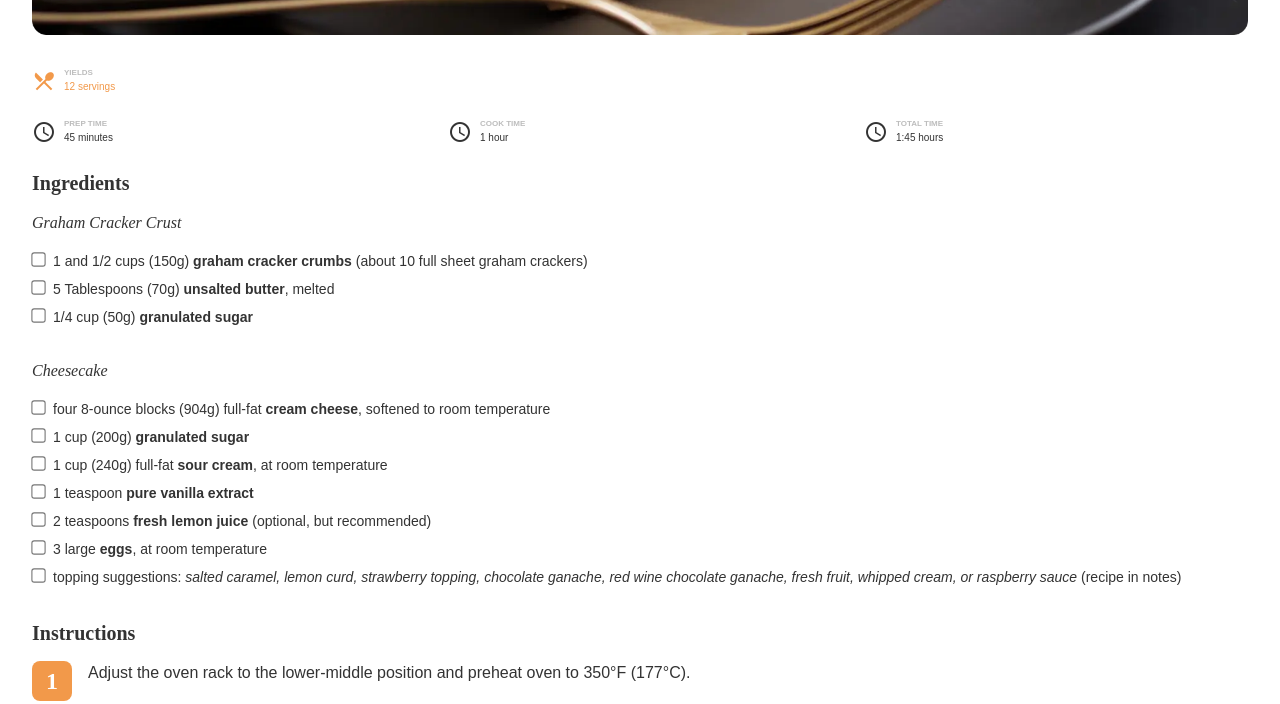
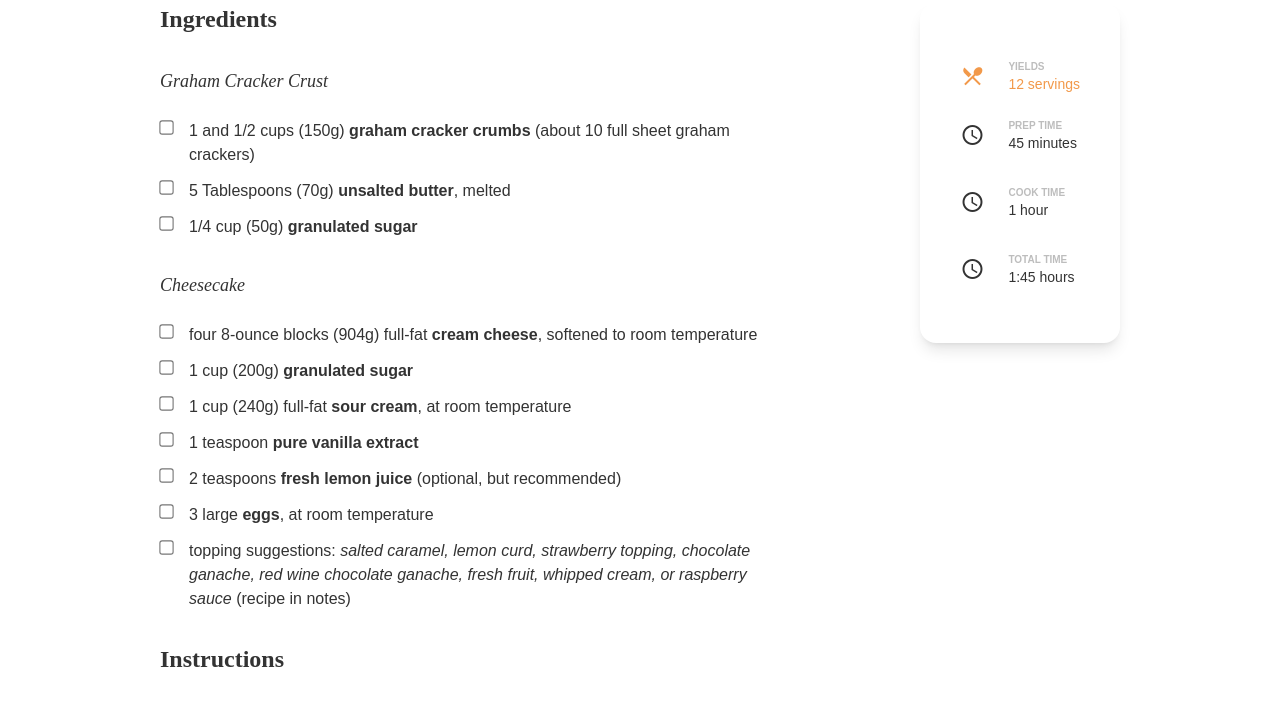
Before and after one commit to Danak-UY/recipe-page, a website: page index.html in a window 1280 px wide. Shown: the part 679-1383 px from the top of the page. Drawn offline with Linux system fonts and the light colour scheme.

Commit message:
feat: desktop styles

```diff
--- a/index.html
+++ b/index.html
@@ -21,89 +21,105 @@
   </head>
   <body class="text-gray-dark">
     <div
-      class="container flex min-h-screen max-w-7xl flex-col gap-6 p-4 py-8 md:p-8"
+      class="container flex min-h-screen max-w-5xl flex-col gap-6 p-4 py-8 md:p-8"
     >
-      <header class="flex flex-col gap-3">
-        <h1 class="font-serif text-2xl font-bold">Classic Cheesecake Recipe</h1>
+      <header class="flex flex-col gap-3 md:gap-4">
+        <h1 class="font-serif text-2xl font-bold md:text-5xl">
+          Classic Cheesecake Recipe
+        </h1>
         <div class="flex items-start gap-3">
           <img src="./assets/6dots.svg" alt="" class="my-1 w-3.5" />
-          <p class="text-xs italic text-gray-neutral">
+          <p class="text-xs italic text-gray-neutral md:w-2/3 md:text-sm">
             Look no further for a creamy and ultra smooth classic cheesecake
             recipe! Paired with a buttery graham cracker crust, no one can deny
             its simple decadence. For the best results, bake in a water bath.
           </p>
         </div>
-      </header>
 
-      <main class="mb-8 flex flex-col">
         <img
           src="./assets/cheesecake.webp"
           alt="Slice of cheesecake"
-          class="my-2"
+          class="my-2 aspect-[1938/940] md:mb-8"
         />
+      </header>
 
-        <div>
-          <aside class="my-6 flex flex-col gap-6">
-            <section class="grid grid-cols-3 gap-8">
+      <main
+        class="mb-8 md:flex md:flex-row-reverse md:items-start md:gap-24 lg:gap-40"
+      >
+        <aside
+          class="mb-6 flex shrink-0 flex-col gap-6 md:rounded-2xl md:bg-white md:px-10 md:py-14 md:shadow-lg"
+        >
+          <section class="grid grid-cols-3 gap-8 md:grid-cols-1">
             <div class="flex items-center gap-4">
-                <span class="material-icons-outlined w-4 text-orange">
+              <span class="material-icons-outlined w-4 text-orange md:w-8">
                 restaurant_menu
               </span>
               <p class="flex flex-col">
-                  <span class="text-3xs font-bold uppercase text-gray-light">
+                <span
+                  class="text-3xs font-bold uppercase text-gray-light md:text-2xs"
+                >
                   Yields
                 </span>
-                  <span class="text-2xs text-orange">12 servings</span>
+                <span class="text-2xs text-orange md:text-sm">12 servings</span>
               </p>
             </div>
           </section>
-            <section class="grid grid-cols-3 gap-8">
+          <section class="grid grid-cols-3 gap-8 md:grid-cols-1">
             <div class="flex items-center gap-4">
-                <span class="material-icons-outlined w-4"> schedule </span>
+              <span class="material-icons-outlined w-4 md:w-8"> schedule </span>
               <p class="flex flex-col">
-                  <span class="text-3xs font-bold uppercase text-gray-light">
+                <span
+                  class="text-3xs font-bold uppercase text-gray-light md:text-2xs"
+                >
                   Prep time
                 </span>
-                  <span class="text-2xs">45 minutes</span>
+                <span class="text-2xs md:text-sm">45 minutes</span>
               </p>
             </div>
             <div class="flex items-center gap-4">
-                <span class="material-icons-outlined w-4"> schedule </span>
+              <span class="material-icons-outlined w-4 md:w-8"> schedule </span>
               <p class="flex flex-col">
-                  <span class="text-3xs font-bold uppercase text-gray-light">
+                <span
+                  class="text-3xs font-bold uppercase text-gray-light md:text-2xs"
+                >
                   Cook time
                 </span>
-                  <span class="text-2xs">1 hour</span>
+                <span class="text-2xs md:text-sm">1 hour</span>
               </p>
             </div>
             <div class="flex items-center gap-4">
-                <span class="material-icons-outlined w-4"> schedule </span>
+              <span class="material-icons-outlined w-4 md:w-8"> schedule </span>
               <p class="flex flex-col">
-                  <span class="text-3xs font-bold uppercase text-gray-light">
+                <span
+                  class="text-3xs font-bold uppercase text-gray-light md:text-2xs"
+                >
                   Total time
                 </span>
-                  <span class="text-2xs">1:45 hours</span>
+                <span class="text-2xs md:text-sm">1:45 hours</span>
               </p>
             </div>
           </section>
         </aside>
 
+        <div>
           <section>
-            <h2 class="mb-3.5 font-serif text-xl font-bold">Ingredients</h2>
+            <h2 class="mb-3.5 font-serif text-xl font-bold md:mb-8 md:text-2xl">
+              Ingredients
+            </h2>
 
             <article class="mb-8">
-              <h3 class="mb-4 font-serif text-base italic">
+              <h3 class="mb-4 font-serif text-base italic md:mb-6 md:text-lg">
                 Graham Cracker Crust
               </h3>
-              <ul class="flex flex-col gap-2">
+              <ul class="flex flex-col gap-2 md:gap-3">
                 <li class="flex items-start gap-2">
                   <input
                     type="checkbox"
-                    class="mt-[2px] scale-110 accent-orange"
+                    class="mt-[2px] scale-110 accent-orange md:mr-2"
                     name="Graham Cracker Crust"
                     id="gcc-01"
                   />
-                  <label for="gcc-01" class="text-sm">
+                  <label for="gcc-01" class="text-sm md:text-base">
                     1 and 1/2 cups (150g)
                     <strong class="font-bold">graham cracker crumbs</strong>
                     (about 10 full sheet graham crackers)
@@ -112,11 +128,11 @@
                 <li class="flex items-start gap-2">
                   <input
                     type="checkbox"
-                    class="mt-[2px] scale-110 accent-orange"
+                    class="mt-[2px] scale-110 accent-orange md:mr-2"
                     name="Graham Cracker Crust"
                     id="gcc-02"
                   />
-                  <label for="gcc-02" class="text-sm">
+                  <label for="gcc-02" class="text-sm md:text-base">
                     5 Tablespoons (70g)
                     <strong class="font-bold">unsalted butter</strong>, melted
                   </label>
@@ -124,11 +140,11 @@
                 <li class="flex items-start gap-2">
                   <input
                     type="checkbox"
-                    class="mt-[2px] scale-110 accent-orange"
+                    class="mt-[2px] scale-110 accent-orange md:mr-2"
                     name="Graham Cracker Crust"
                     id="gcc-03"
                   />
-                  <label for="gcc-03" class="text-sm">
+                  <label for="gcc-03" class="text-sm md:text-base">
                     1/4 cup (50g)
                     <strong class="font-bold">granulated sugar</strong>
                   </label>
@@ -137,16 +153,18 @@
             </article>
 
             <article class="mb-8">
-              <h3 class="mb-4 font-serif text-base italic">Cheesecake</h3>
-              <ul class="flex flex-col gap-2">
+              <h3 class="mb-4 font-serif text-base italic md:mb-6 md:text-lg">
+                Cheesecake
+              </h3>
+              <ul class="flex flex-col gap-2 md:gap-3">
                 <li class="flex items-start gap-2">
                   <input
                     type="checkbox"
-                    class="mt-[2px] scale-110 accent-orange"
+                    class="mt-[2px] scale-110 accent-orange md:mr-2"
                     name="Cheesecake"
                     id="chc-01"
                   />
-                  <label for="chc-01" class="text-sm">
+                  <label for="chc-01" class="text-sm md:text-base">
                     four 8-ounce blocks (904g) full-fat
                     <strong class="font-bold">cream cheese</strong>, softened to
                     room temperature
@@ -155,11 +173,11 @@
                 <li class="flex items-start gap-2">
                   <input
                     type="checkbox"
-                    class="mt-[2px] scale-110 accent-orange"
+                    class="mt-[2px] scale-110 accent-orange md:mr-2"
                     name="Cheesecake"
                     id="chc-02"
                   />
-                  <label for="chc-02" class="text-sm">
+                  <label for="chc-02" class="text-sm md:text-base">
                     1 cup (200g)
                     <strong class="font-bold">granulated sugar</strong>
                   </label>
@@ -167,11 +185,11 @@
                 <li class="flex items-start gap-2">
                   <input
                     type="checkbox"
-                    class="mt-[2px] scale-110 accent-orange"
+                    class="mt-[2px] scale-110 accent-orange md:mr-2"
                     name="Cheesecake"
                     id="chc-04"
                   />
-                  <label for="chc-04" class="text-sm">
+                  <label for="chc-04" class="text-sm md:text-base">
                     1 cup (240g) full-fat
                     <strong class="font-bold">sour cream</strong>, at room
                     temperature
@@ -180,11 +198,11 @@
                 <li class="flex items-start gap-2">
                   <input
                     type="checkbox"
-                    class="mt-[2px] scale-110 accent-orange"
+                    class="mt-[2px] scale-110 accent-orange md:mr-2"
                     name="Cheesecake"
                     id="chc-05"
                   />
-                  <label for="chc-05" class="text-sm">
+                  <label for="chc-05" class="text-sm md:text-base">
                     1 teaspoon
                     <strong class="font-bold">pure vanilla extract</strong>
                   </label>
@@ -192,11 +210,11 @@
                 <li class="flex items-start gap-2">
                   <input
                     type="checkbox"
-                    class="mt-[2px] scale-110 accent-orange"
+                    class="mt-[2px] scale-110 accent-orange md:mr-2"
                     name="Cheesecake"
                     id="chc-06"
                   />
-                  <label for="chc-06" class="text-sm">
+                  <label for="chc-06" class="text-sm md:text-base">
                     2 teaspoons
                     <strong class="font-bold">fresh lemon juice</strong>
                     (optional, but recommended)
@@ -205,11 +223,11 @@
                 <li class="flex items-start gap-2">
                   <input
                     type="checkbox"
-                    class="mt-[2px] scale-110 accent-orange"
+                    class="mt-[2px] scale-110 accent-orange md:mr-2"
                     name="Cheesecake"
                     id="chc-07"
                   />
-                  <label for="chc-07" class="text-sm">
+                  <label for="chc-07" class="text-sm md:text-base">
                     3 large <strong class="font-bold">eggs</strong>, at room
                     temperature
                   </label>
@@ -217,11 +235,11 @@
                 <li class="flex items-start gap-2">
                   <input
                     type="checkbox"
-                    class="mt-[2px] scale-110 accent-orange"
+                    class="mt-[2px] scale-110 accent-orange md:mr-2"
                     name="Cheesecake"
                     id="chc-08"
                   />
-                  <label for="chc-08" class="text-sm"
+                  <label for="chc-08" class="text-sm md:text-base"
                     >topping suggestions:
                     <em class="italic">
                       salted caramel, lemon curd, strawberry topping, chocolate
@@ -236,10 +254,12 @@
           </section>
 
           <section>
-            <h2 class="mb-3.5 font-serif text-xl font-bold">Instructions</h2>
-            <ol class="mb-6 flex flex-col gap-6">
+            <h2 class="mb-3.5 font-serif text-xl font-bold md:mb-8 md:text-2xl">
+              Instructions
+            </h2>
+            <ol class="mb-6 flex flex-col gap-6 md:mb-8 md:gap-8">
               <li
-                class="flex flex-row items-start gap-4 [counter-increment:_instructions] before:flex before:aspect-square before:w-10 before:shrink-0 before:items-center before:justify-center before:rounded-lg before:bg-orange before:p-2 before:font-serif before:text-2xl before:font-bold before:leading-none before:text-white before:content-[counter(instructions)]"
+                class="flex flex-row items-start gap-4 [counter-increment:_instructions] before:flex before:aspect-square before:w-10 before:shrink-0 before:items-center before:justify-center before:rounded-lg before:bg-orange before:p-2 before:pt-0 before:font-serif before:text-2xl before:font-bold before:leading-none before:text-white before:content-[counter(instructions)]"
               >
                 <p>
                   Adjust the oven rack to the lower-middle position and preheat
@@ -247,7 +267,7 @@
                 </p>
               </li>
               <li
-                class="flex flex-row items-start gap-4 [counter-increment:_instructions] before:flex before:aspect-square before:w-10 before:shrink-0 before:items-center before:justify-center before:rounded-lg before:bg-orange before:p-2 before:font-serif before:text-2xl before:font-bold before:leading-none before:text-white before:content-[counter(instructions)]"
+                class="flex flex-row items-start gap-4 [counter-increment:_instructions] before:flex before:aspect-square before:w-10 before:shrink-0 before:items-center before:justify-center before:rounded-lg before:bg-orange before:p-2 before:pt-0 before:font-serif before:text-2xl before:font-bold before:leading-none before:text-white before:content-[counter(instructions)]"
               >
                 <p>
                   <strong class="font-bold">Make the crust:</strong> Using a
@@ -265,7 +285,7 @@
                 </p>
               </li>
               <li
-                class="flex flex-row items-start gap-4 [counter-increment:_instructions] before:flex before:aspect-square before:w-10 before:shrink-0 before:items-center before:justify-center before:rounded-lg before:bg-orange before:p-2 before:font-serif before:text-2xl before:font-bold before:leading-none before:text-white before:content-[counter(instructions)]"
+                class="flex flex-row items-start gap-4 [counter-increment:_instructions] before:flex before:aspect-square before:w-10 before:shrink-0 before:items-center before:justify-center before:rounded-lg before:bg-orange before:p-2 before:pt-0 before:font-serif before:text-2xl before:font-bold before:leading-none before:text-white before:content-[counter(instructions)]"
               >
                 <p>
                   <strong class="font-bold">Make the filling:</strong> Using a
@@ -282,7 +302,7 @@
                 </p>
               </li>
               <li
-                class="flex flex-row items-start gap-4 [counter-increment:_instructions] before:flex before:aspect-square before:w-10 before:shrink-0 before:items-center before:justify-center before:rounded-lg before:bg-orange before:p-2 before:font-serif before:text-2xl before:font-bold before:leading-none before:text-white before:content-[counter(instructions)]"
+                class="flex flex-row items-start gap-4 [counter-increment:_instructions] before:flex before:aspect-square before:w-10 before:shrink-0 before:items-center before:justify-center before:rounded-lg before:bg-orange before:p-2 before:pt-0 before:font-serif before:text-2xl before:font-bold before:leading-none before:text-white before:content-[counter(instructions)]"
               >
                 <p>
                   <strong class="font-bold">
@@ -301,7 +321,7 @@
                 </p>
               </li>
               <li
-                class="flex flex-row items-start gap-4 [counter-increment:_instructions] before:flex before:aspect-square before:w-10 before:shrink-0 before:items-center before:justify-center before:rounded-lg before:bg-orange before:p-2 before:font-serif before:text-2xl before:font-bold before:leading-none before:text-white before:content-[counter(instructions)]"
+                class="flex flex-row items-start gap-4 [counter-increment:_instructions] before:flex before:aspect-square before:w-10 before:shrink-0 before:items-center before:justify-center before:rounded-lg before:bg-orange before:p-2 before:pt-0 before:font-serif before:text-2xl before:font-bold before:leading-none before:text-white before:content-[counter(instructions)]"
               >
                 <p>
                   Bake cheesecake for 55-70 minutes or until the center is
@@ -315,7 +335,7 @@
                 </p>
               </li>
               <li
-                class="flex flex-row items-start gap-4 [counter-increment:_instructions] before:flex before:aspect-square before:w-10 before:shrink-0 before:items-center before:justify-center before:rounded-lg before:bg-orange before:p-2 before:font-serif before:text-2xl before:font-bold before:leading-none before:text-white before:content-[counter(instructions)]"
+                class="flex flex-row items-start gap-4 [counter-increment:_instructions] before:flex before:aspect-square before:w-10 before:shrink-0 before:items-center before:justify-center before:rounded-lg before:bg-orange before:p-2 before:pt-0 before:font-serif before:text-2xl before:font-bold before:leading-none before:text-white before:content-[counter(instructions)]"
               >
                 <p>
                   Use a knife to loosen the chilled cheesecake from the rim of
@@ -325,7 +345,7 @@
                 </p>
               </li>
               <li
-                class="flex flex-row items-start gap-4 [counter-increment:_instructions] before:flex before:aspect-square before:w-10 before:shrink-0 before:items-center before:justify-center before:rounded-lg before:bg-orange before:p-2 before:font-serif before:text-2xl before:font-bold before:leading-none before:text-white before:content-[counter(instructions)]"
+                class="flex flex-row items-start gap-4 [counter-increment:_instructions] before:flex before:aspect-square before:w-10 before:shrink-0 before:items-center before:justify-center before:rounded-lg before:bg-orange before:p-2 before:pt-0 before:font-serif before:text-2xl before:font-bold before:leading-none before:text-white before:content-[counter(instructions)]"
               >
                 <p>
                   Serve cheesecake with desired toppings. Cover and store
@@ -334,7 +354,7 @@
               </li>
             </ol>
 
-            <p class="hover:text-neutral text-xs text-gray-light">
+            <p class="hover:text-neutral text-xs text-gray-light md:text-base">
               Source:
               <a
                 href="https://sallysbakingaddiction.com/classic-cheesecake/"
```
Also changed, not shown: css/styles.min.css. Lines whose indentation alone changed are shown as unchanged.
